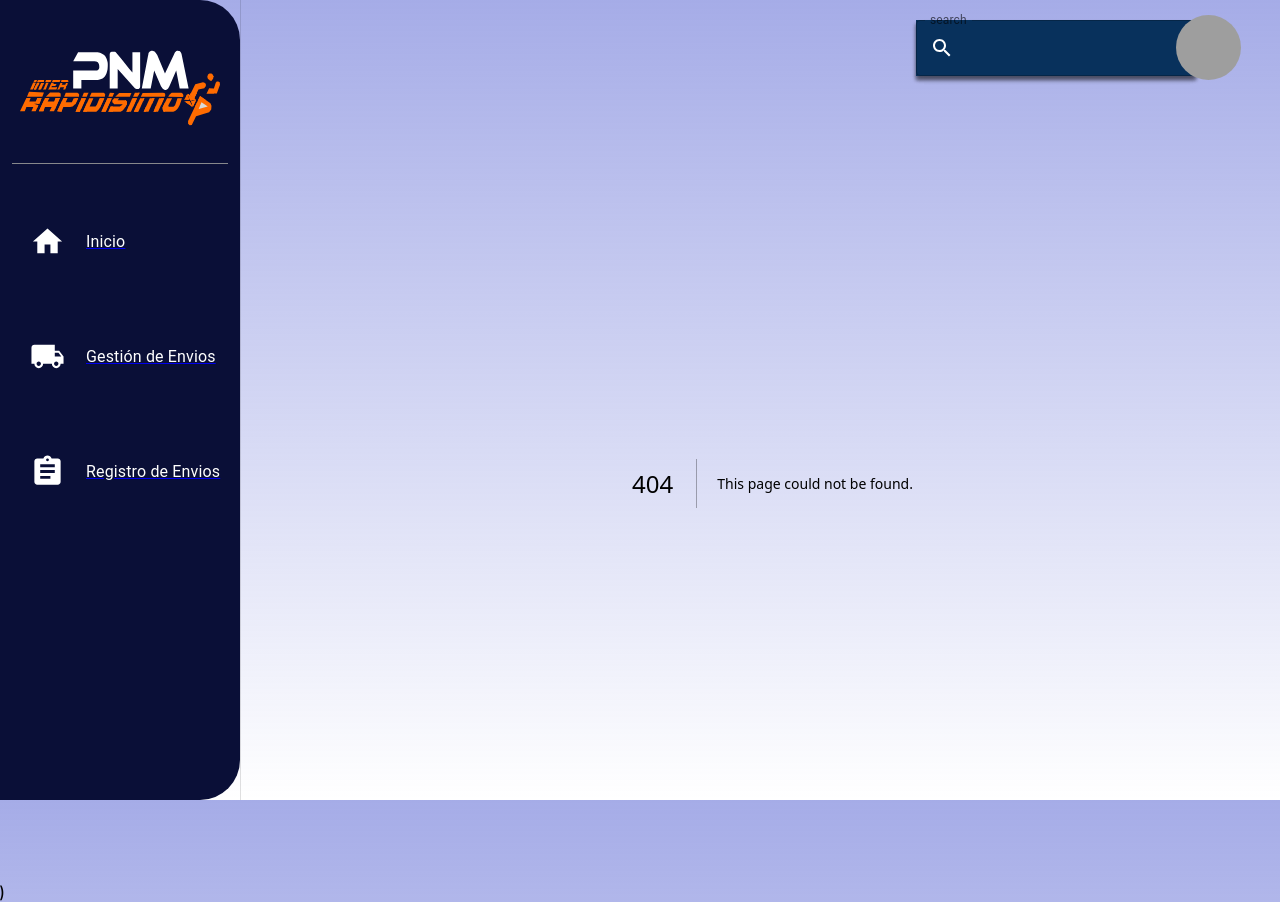
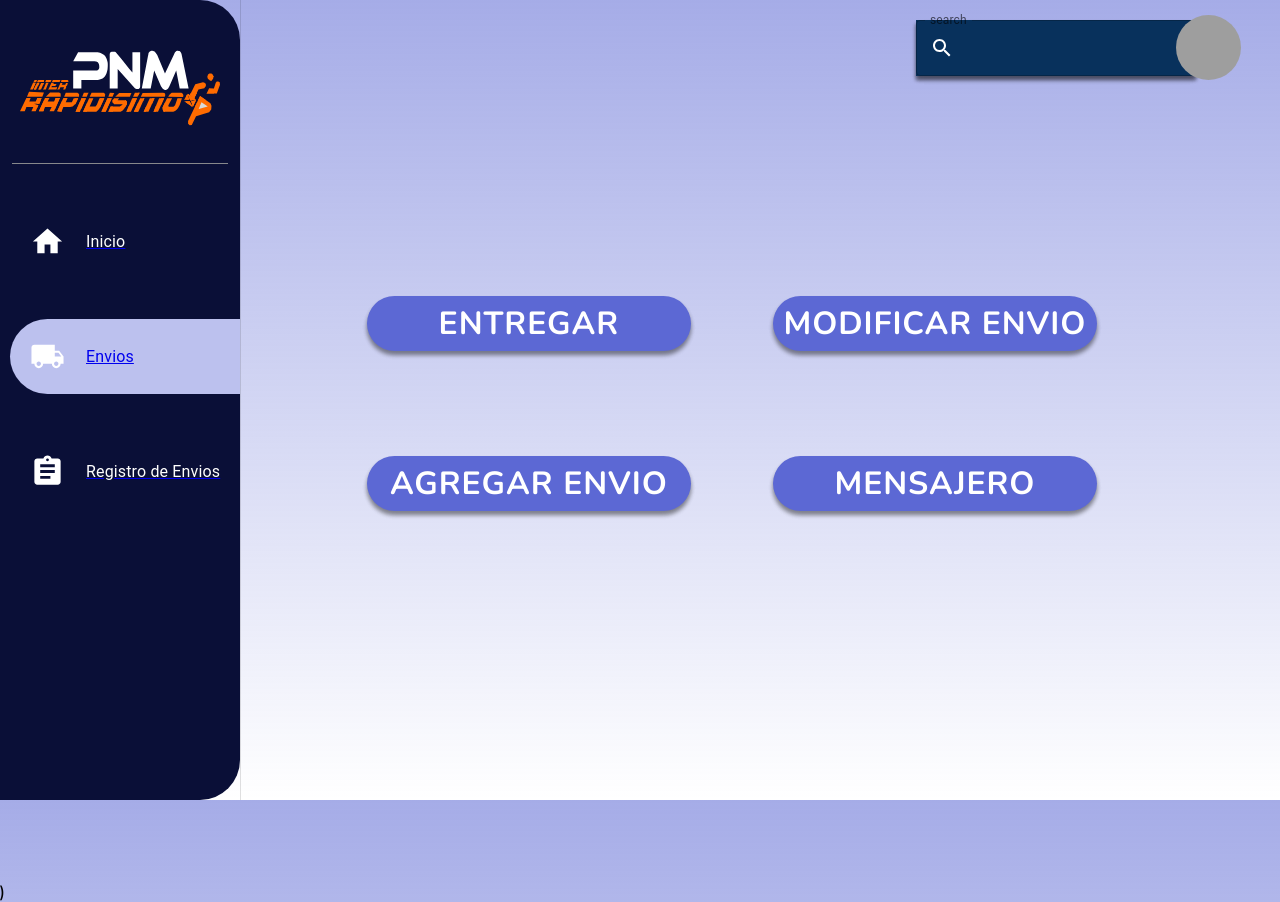
Before and after one commit to felipe0410/system_Delivery, a Next.js app: page /Shipments in a window 1280 px wide. Before the commit this address had no page. Built offline with nearby package versions, Linux system fonts and the light colour scheme; grey boxes are pictures that could not be loaded.

Commit message:
create Shipments

```diff
--- /dev/null
+++ b/src/app/Shipments/page.tsx
@@ -0,0 +1,59 @@
+import { Box, Button } from "@mui/material"
+
+const Shipments = () => {
+    const sectionsShipments = [
+        {
+            name: 'ENTREGAR',
+            icon: '',
+        },
+        {
+            name: 'MODIFICAR ENVIO',
+            icon: '',
+        },
+        {
+            name: 'AGREGAR ENVIO',
+            icon: '',
+        },
+        {
+            name: 'MENSAJERO',
+            icon: '',
+        }
+    ]
+    return (
+        <Box sx={{
+            display: 'flex',
+            flexDirection: 'column',
+            alignItems: 'center',
+            justifyContent: 'center',
+            minHeight: '80vh',
+        }}>
+            <Box sx={{ display: 'flex', flexWrap: 'wrap', justifyContent: 'center', alignItems: 'center', minHeight: '40vh' }}>
+                {
+                    sectionsShipments.map((button) => {
+                        return (
+                            <Box sx={{ width: '40%' }} key={button.name}>
+                                <Button sx={{
+                                    width: '80%',
+                                    borderRadius: '40px',
+                                    background: '#5C68D4',
+                                    boxShadow: '0px 4px 4px 0px rgba(0, 0, 0, 0.25), 0px 4px 4px 0px rgba(0, 0, 0, 0.25)',
+                                    color: '#FFF',
+                                    textAlign: 'center',
+                                    fontFamily: 'Nunito',
+                                    fontSize: '32px',
+                                    fontStyle: 'normal',
+                                    fontWeight: 700,
+                                    lineHeight: 'normal',
+                                }} >
+                                    {button.name}
+                                </Button>
+                            </Box>
+                        )
+                    })
+                }
+            </Box>
+        </Box>
+    )
+}
+
+export default Shipments
--- a/src/components/Sidebar.tsx
+++ b/src/components/Sidebar.tsx
@@ -24,9 +24,9 @@ function Sidebar() {
       id: "/",
     },
     {
-      section: "Gestión de Envios",
+      section: "Envios",
       icon: <LocalShippingIcon fontSize='large' style={{ color: "#fff" }} />,
-      id: "/scans",
+      id: "/Shipments",
     },
     {
       section: "Registro de Envios",
```
Also changed, not shown: src/app/shipments/page.tsx (deleted, +0 -9 lines).
